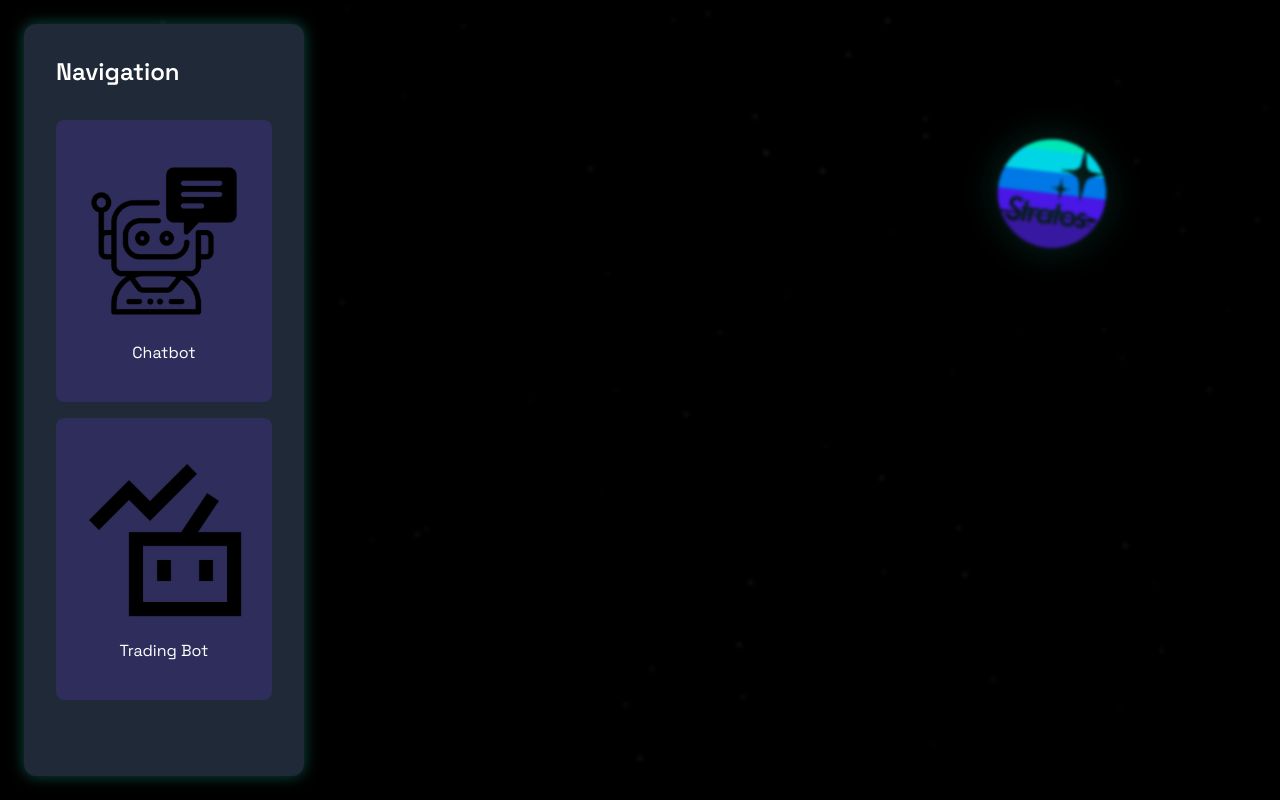
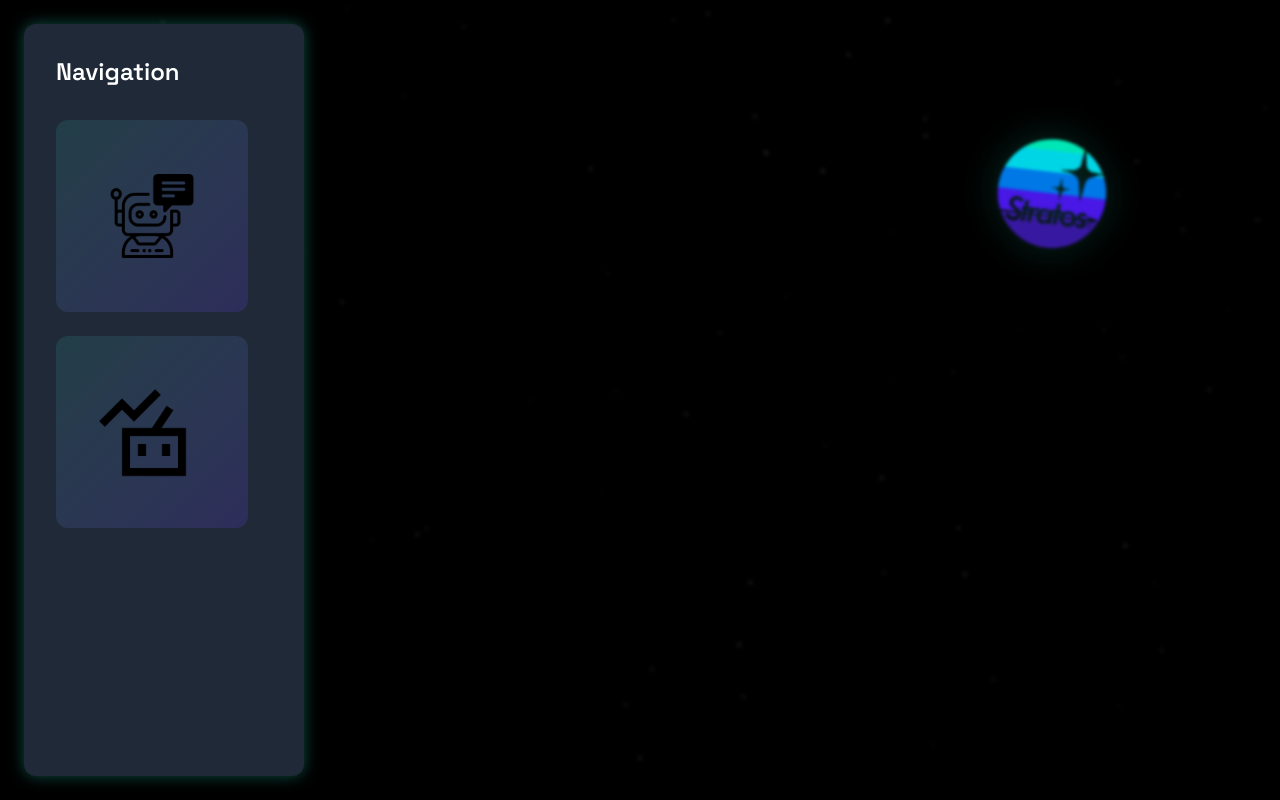
Before and after one commit to Rafelvdy/StratosFi, a Next.js app: page /chat in a window 1280 px wide. Built offline with nearby package versions, Linux system fonts and the light colour scheme.

Commit message:
better icon alignment

```diff
--- a/src/app/chat/page.tsx
+++ b/src/app/chat/page.tsx
@@ -229,33 +229,52 @@ export default function ChatPage() {
       >
         <div className="p-8">
           <h2 className="text-2xl font-semibold text-white mb-8">Navigation</h2>
-          <nav className="flex flex-col h-[calc(100vh-220px)] space-y-4">
+          <nav className="flex flex-col space-y-6">
+            <div className="relative group">
               <button
-              className={`w-full flex-1 flex flex-col items-center justify-center px-6 py-6 rounded-lg text-white transition-all duration-200 hover:shadow-[0_0_10px_0_rgba(46,255,212,0.2)] ${isChatPanelOpen ? 'bg-[#6C3CE9] hover:bg-[#6C3CE9]/90' : 'bg-[#6C3CE9]/20 hover:bg-[#6C3CE9]/30'}`}
+                className={`w-48 h-48 flex items-center justify-center rounded-xl text-white transition-all duration-300 hover:scale-105 ${
+                  isChatPanelOpen
+                    ? 'bg-gradient-to-br from-[#2EFFD4]/30 to-[#6C3CE9]/50 hover:from-[#2EFFD4]/40 hover:to-[#6C3CE9]/60 shadow-[0_0_20px_0_rgba(46,255,212,0.3)]'
+                    : 'bg-gradient-to-br from-[#2EFFD4]/10 to-[#6C3CE9]/20 hover:from-[#2EFFD4]/20 hover:to-[#6C3CE9]/30 hover:shadow-[0_0_20px_0_rgba(46,255,212,0.2)]'
+                }`}
                 onClick={toggleChatPanel}
               >
                 <Image
                   src="/icons/chat bot icon.png"
                   alt="Chatbot"
-                width={256}
-                height={256}
-                className="mb-4"
+                  width={96}
+                  height={96}
+                  className="transition-transform duration-300 group-hover:scale-110"
                 />
-              <span>Chatbot</span>
+                <div className="absolute -right-4 top-1/2 -translate-y-1/2 px-4 py-2 bg-[#1F2937]/90 rounded-lg opacity-0 -translate-x-2 pointer-events-none transition-all duration-300 group-hover:opacity-100 group-hover:translate-x-full whitespace-nowrap text-sm font-medium backdrop-blur-sm border border-[#6C3CE9]/30">
+                  Chatbot
+                </div>
               </button>
+            </div>
+
+            <div className="relative group">
               <button
-              className={`w-full flex-1 flex flex-col items-center justify-center px-6 py-6 rounded-lg text-white transition-all duration-200 hover:shadow-[0_0_10px_0_rgba(46,255,212,0.2)] ${isTradingBotPanelOpen ? 'bg-[#6C3CE9] hover:bg-[#6C3CE9]/90' : 'bg-[#6C3CE9]/20 hover:bg-[#6C3CE9]/30'}`}
+                className={`w-48 h-48 flex items-center justify-center rounded-xl text-white transition-all duration-300 hover:scale-105 ${
+                  isTradingBotPanelOpen
+                    ? 'bg-gradient-to-br from-[#2EFFD4]/30 to-[#6C3CE9]/50 hover:from-[#2EFFD4]/40 hover:to-[#6C3CE9]/60 shadow-[0_0_20px_0_rgba(46,255,212,0.3)]'
+                    : 'bg-gradient-to-br from-[#2EFFD4]/10 to-[#6C3CE9]/20 hover:from-[#2EFFD4]/20 hover:to-[#6C3CE9]/30 hover:shadow-[0_0_20px_0_rgba(46,255,212,0.2)]'
+                }`}
                 onClick={toggleTradingBotPanel}
               >
+                <div className="flex items-center justify-center w-full h-full">
                   <Image
                     src="/icons/trading bot icon.png"
                     alt="Trading Bot"
-                width={256}
-                height={256}
-                className="mb-4"
+                    width={96}
+                    height={96}
+                    className="transition-transform duration-300 group-hover:scale-110 mr-5"
                   />
-              <span>Trading Bot</span>
+                </div>
+                <div className="absolute -right-4 top-1/2 -translate-y-1/2 px-4 py-2 bg-[#1F2937]/90 rounded-lg opacity-0 -translate-x-2 pointer-events-none transition-all duration-300 group-hover:opacity-100 group-hover:translate-x-full whitespace-nowrap text-sm font-medium backdrop-blur-sm border border-[#6C3CE9]/30">
+                  Trading Bot
+                </div>
               </button>
+            </div>
           </nav>
         </div>
       </div>
```
Lines whose indentation alone changed are shown as unchanged.
